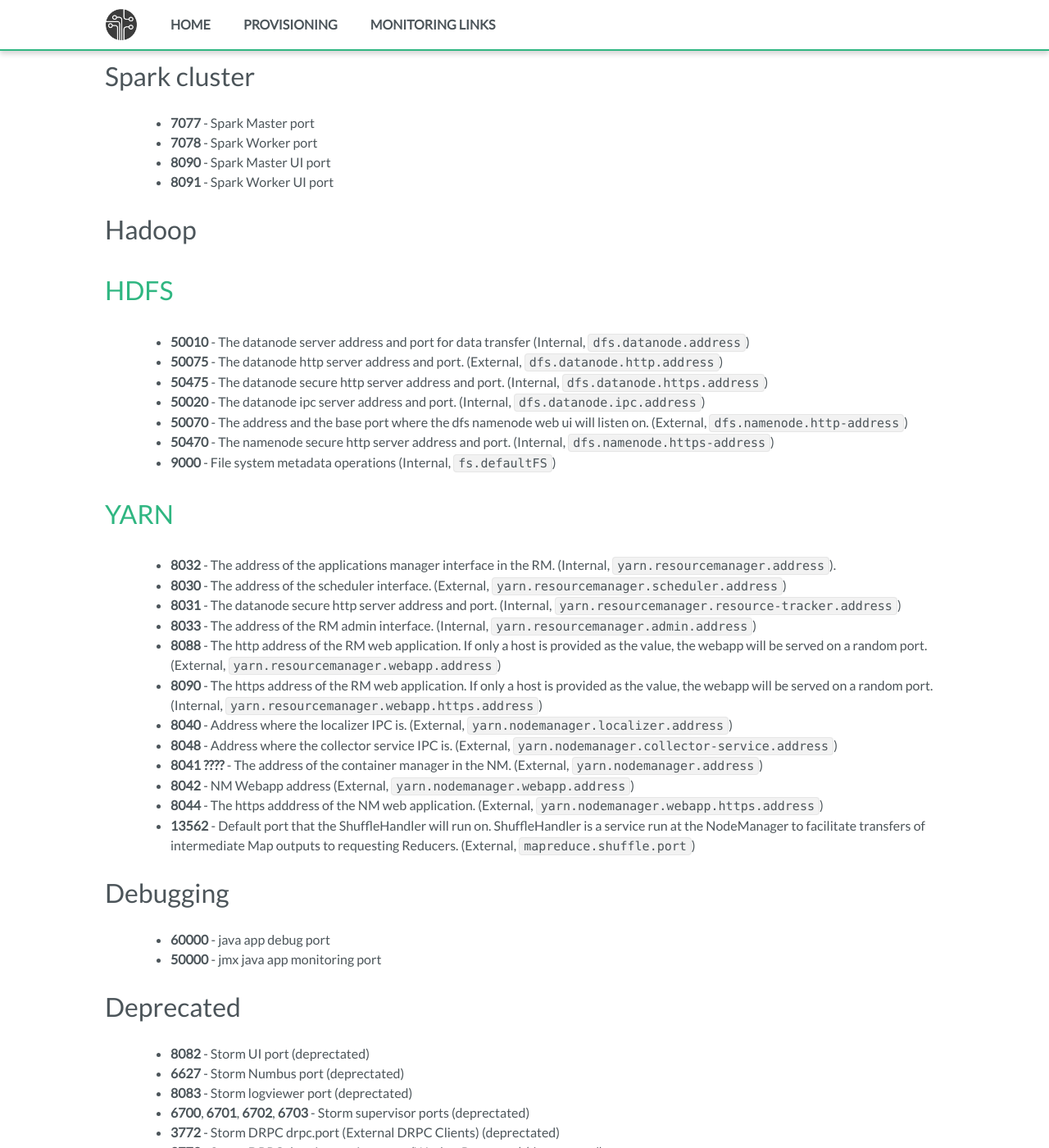
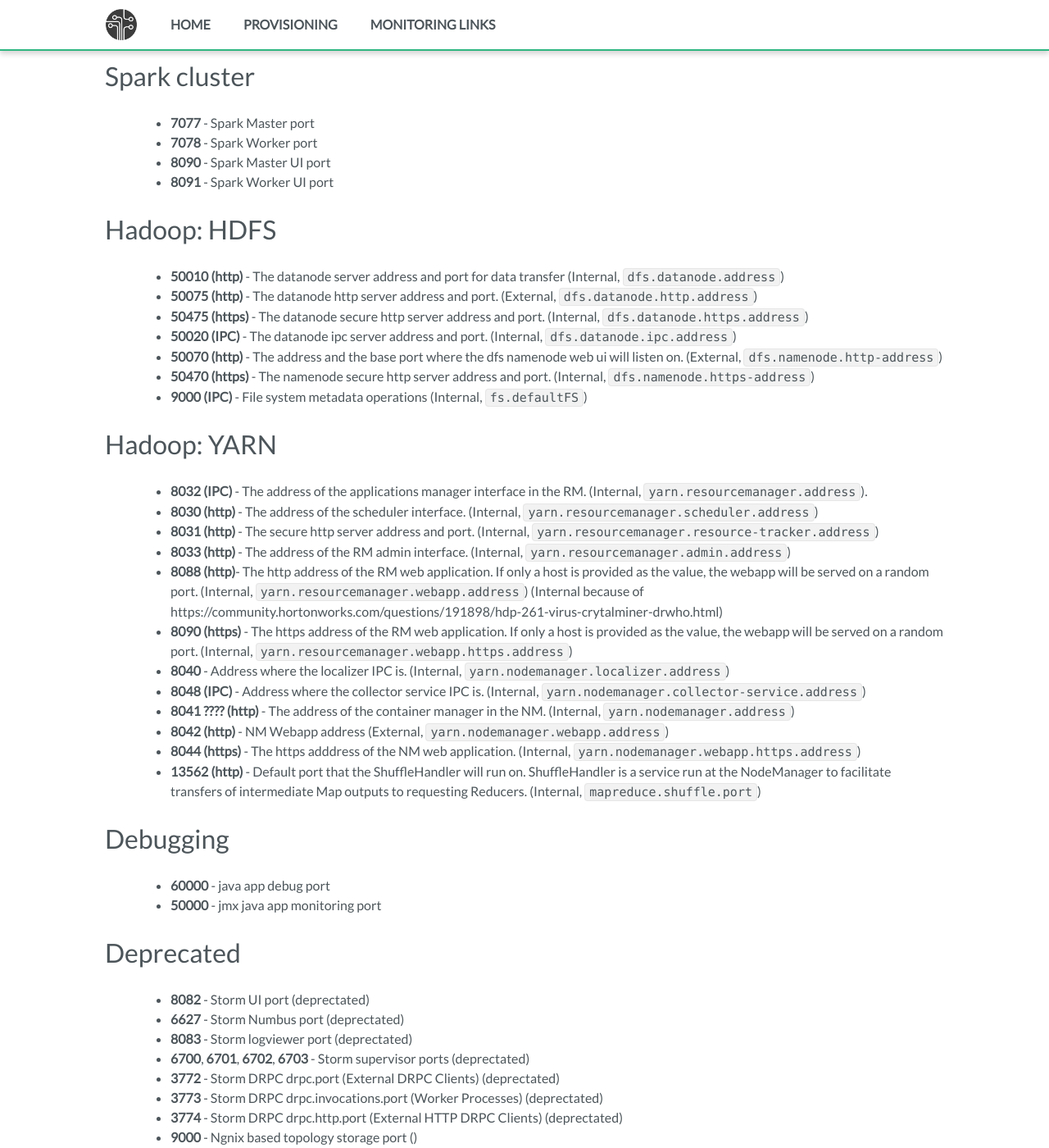
Before and after one commit to fedor-malyshkin/story_line2_build, a Jekyll site: the page built from docs/ports.md, in a window 1280 px wide and 1400 px high, scrolled down 910 px. Shown: the whole window at 82% size. Built offline with Jekyll 4.4.1, drawn with Linux system fonts in a browser that asks for light colours.

Commit message:
Add Hadoop ports

```diff
--- a/docs/ports.md
+++ b/docs/ports.md
@@ -36,29 +36,28 @@
 - __8090__ - Spark Master UI port
 - __8091__ - Spark Worker UI port
 
-# Hadoop
-## HDFS
-- __50010__ - The datanode server address and port for data transfer (Internal, `dfs.datanode.address`)
-- __50075__ - The datanode http server address and port.  (External, `dfs.datanode.http.address`)
-- __50475__ - The datanode secure http server address and port. (Internal, `dfs.datanode.https.address`)
-- __50020__ - 	The datanode ipc server address and port.  (Internal, `dfs.datanode.ipc.address`)
-- __50070__ - 	The address and the base port where the dfs namenode web ui will listen on.   (External, `dfs.namenode.http-address`)
-- __50470__ - The namenode secure http server address and port. (Internal, `dfs.namenode.https-address`)
-- __9000__ - File system metadata operations (Internal, `fs.defaultFS`)
+# Hadoop: HDFS
+- __50010 (http)__ - The datanode server address and port for data transfer (Internal, `dfs.datanode.address`)
+- __50075 (http)__ - The datanode http server address and port.  (External, `dfs.datanode.http.address`)
+- __50475 (https)__ - The datanode secure http server address and port. (Internal, `dfs.datanode.https.address`)
+- __50020 (IPC)__ - The datanode ipc server address and port.  (Internal, `dfs.datanode.ipc.address`)
+- __50070 (http)__ - The address and the base port where the dfs namenode web ui will listen on.   (External, `dfs.namenode.http-address`)
+- __50470 (https)__ - The namenode secure http server address and port. (Internal, `dfs.namenode.https-address`)
+- __9000 (IPC)__ - File system metadata operations (Internal, `fs.defaultFS`)
 
-## YARN
-- __8032__ - The address of the applications manager interface in the RM. (Internal, `yarn.resourcemanager.address`).
-- __8030__ - The address of the scheduler interface.  (External, `yarn.resourcemanager.scheduler.address`)
-- __8031__ - The datanode secure http server address and port. (Internal, `yarn.resourcemanager.resource-tracker.address`)
-- __8033__ - 	The address of the RM admin interface.  (Internal, `yarn.resourcemanager.admin.address`)
-- __8088__ - 	The http address of the RM web application. If only a host is provided as the value, the webapp will be served on a random port.    (External, `yarn.resourcemanager.webapp.address`)
-- __8090__ - The https address of the RM web application. If only a host is provided as the value, the webapp will be served on a random port.  (Internal, `yarn.resourcemanager.webapp.https.address`)
-- __8040__ - Address where the localizer IPC is. (External, `yarn.nodemanager.localizer.address`)
-- __8048__ - 	Address where the collector service IPC is. (External, `yarn.nodemanager.collector-service.address`)
-- __8041 ????__ - 	The address of the container manager in the NM. (External, `yarn.nodemanager.address`)
-- __8042__ - NM Webapp address (External, `yarn.nodemanager.webapp.address`)
-- __8044__ - The https adddress of the NM web application.  (External, `yarn.nodemanager.webapp.https.address`)
-- __13562__ - Default port that the ShuffleHandler will run on. ShuffleHandler is a service run at the NodeManager to facilitate transfers of intermediate Map outputs to requesting Reducers. (External, `mapreduce.shuffle.port`)
+# Hadoop: YARN
+- __8032 (IPC)__ - The address of the applications manager interface in the RM. (Internal, `yarn.resourcemanager.address`).
+- __8030 (http)__ - The address of the scheduler interface.  (Internal, `yarn.resourcemanager.scheduler.address`)
+- __8031 (http)__ - The secure http server address and port. (Internal, `yarn.resourcemanager.resource-tracker.address`)
+- __8033 (http)__ - The address of the RM admin interface.  (Internal, `yarn.resourcemanager.admin.address`)
+- __8088 (http)__- 	The http address of the RM web application. If only a host is provided as the value, the webapp will be served on a random port.    (Internal, `yarn.resourcemanager.webapp.address`) (Internal because of https://community.hortonworks.com/questions/191898/hdp-261-virus-crytalminer-drwho.html)
+- __8090 (https)__ - The https address of the RM web application. If only a host is provided as the value, the webapp will be served on a random port.  (Internal, `yarn.resourcemanager.webapp.https.address`)
+- __8040__ - Address where the localizer IPC is. (Internal, `yarn.nodemanager.localizer.address`)
+- __8048 (IPC)__ - 	Address where the collector service IPC is. (Internal, `yarn.nodemanager.collector-service.address`)
+- __8041 ???? (http)__ - 	The address of the container manager in the NM. (Internal, `yarn.nodemanager.address`)
+- __8042 (http)__ - NM Webapp address (External, `yarn.nodemanager.webapp.address`)
+- __8044 (https)__ - The https adddress of the NM web application.  (Internal, `yarn.nodemanager.webapp.https.address`)
+- __13562 (http)__ - Default port that the ShuffleHandler will run on. ShuffleHandler is a service run at the NodeManager to facilitate transfers of intermediate Map outputs to requesting Reducers. (Internal, `mapreduce.shuffle.port`)
 
 # Debugging
 - __60000__ - java app debug port
```
Also changed, not shown: other parts of docs/ports.md (+1 -1 lines), docs/index.md (+5 -0 lines), docs/monitoring_links.md (+7 -2 lines).
